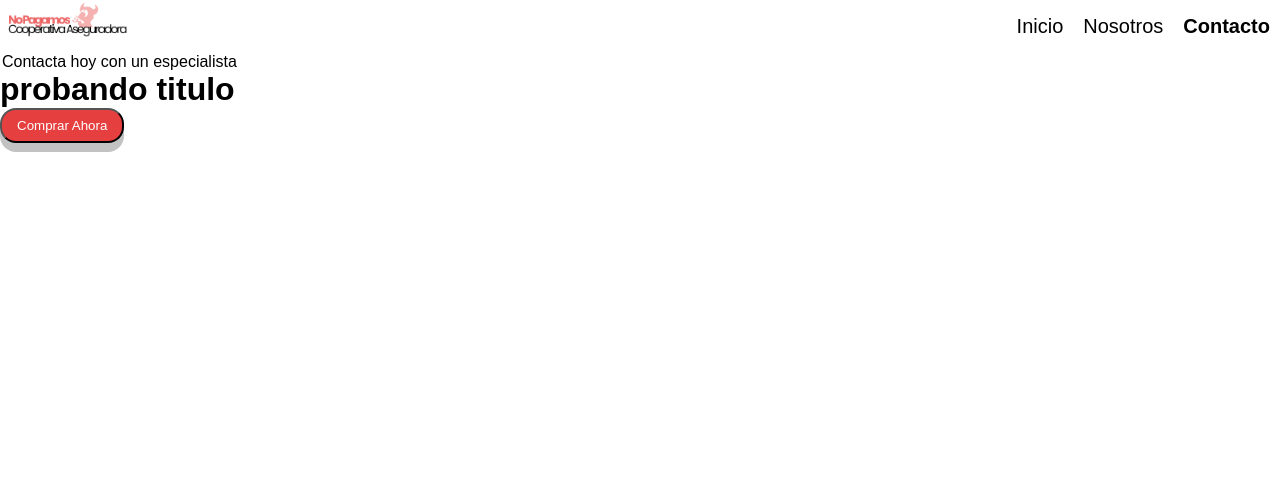
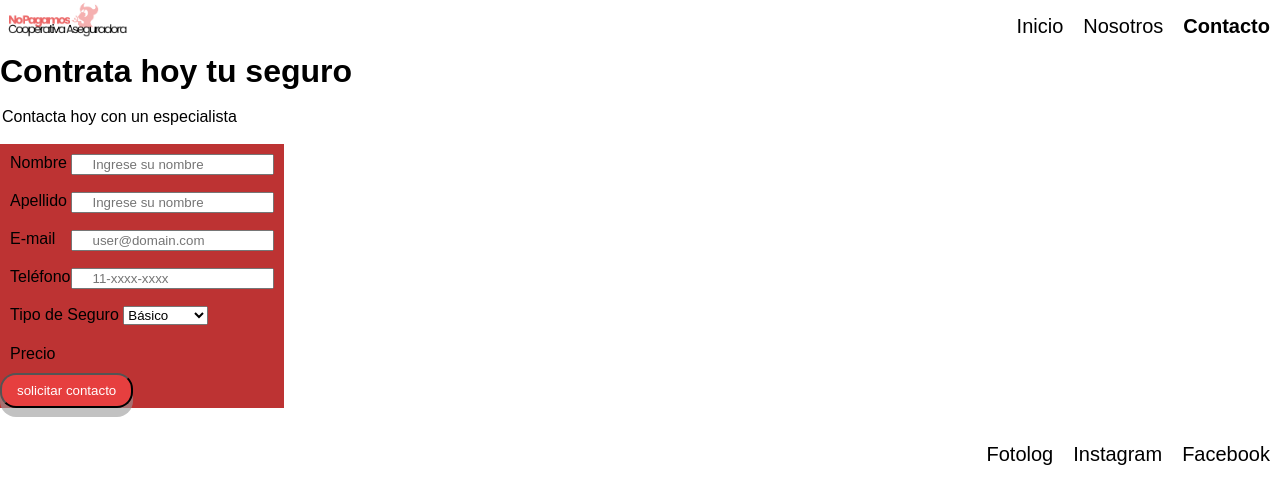
Before and after one commit to lincegris/TP1UTNFRBA, a plain HTML site: page index.html in a window 1280 px wide. Drawn offline with Linux system fonts and the light colour scheme; a web font is replaced by a local one.

Commit message:
consigna javascript

```diff
--- a/index.html
+++ b/index.html
@@ -21,7 +21,7 @@
     <header class="header">
         <nav class="nav">
             <div class="container">
-                <a href="./consigna.html" class="logo"> <img src="./data/Logocoop.png"></a>
+                <a href="./consigna.html" class="logo"> <img src="https://raw.githubusercontent.com/lincegris/TP1UTNFRBA/main/data/Logocoop.png"></a>
             </div>
             <ul>
                 <li><a class="lnk-contact" href="#contact">Contacto</a></li>
@@ -30,12 +30,54 @@
             </ul>
         </nav>
     </header>
+    <h1>Contrata hoy tu seguro</h1> <br>
+    <legend>Contacta hoy con un especialista</legend>
+    <br>
+    <div class="form-container">
+        <div class="form-group">
+            <label class="input-descr">Nombre</label>
+            <input class="form-input" type="text" name="nombre" id="name-inp" placeholder="Ingrese su nombre" required>
+        </div>
 
-    <legend>Contacta hoy con un especialista</legend>
-    <div>
-        <h1>probando titulo</h1>
-        <button class="buy-btn"> Comprar Ahora</button>
+        <div class="form-group">
+            <label class="input-descr">Apellido</label>
+            <input class="form-input" type="text" name="Apellido" id="lastname-inp" placeholder="Ingrese su nombre" required>
+        </div>
+
+        <div class="form-group">
+            <label class="input-descr">E-mail</label>
+            <input class="form-input" type="email" name="mail" id="mail-inp" placeholder="user@domain.com" required>
+        </div>
+
+        <div class="form-group">
+            <label class="input-descr">Teléfono</label>
+            <input class="form-input" type="tel" name="Telefono" id="telnumb-inp" placeholder="11-xxxx-xxxx" pattern="11-[0-9]{4}-[0-9]{4}" required>
+        </div>
+
+        <div class="form-group">
+            <label class="input-descr">Tipo de Seguro</label>
+            <select name="Tipo" id="TypeServ">
+        <option value="Basico">Básico</option>
+        <option value="Intermedio">Intermedio</option>
+        <option value="Premium">Premium</option>
+        </select>
+        </div>
+
+        <section>
+            <div class="form-group">
+                <label class="input-descr">Precio</label>
+
+            </div>
+        </section>
+        <input class="send-btn" type="submit" value="solicitar contacto">
     </div>
+    <footer>
+        <ul>
+            <li><a href="http://">Facebook</a></li>
+            <li><a href="http://">Instagram</a></li>
+            <li><a href="http://">Fotolog</a></li>
+        </ul>
+    </footer>
 </body>
 
 </html>
--- a/style.css
+++ b/style.css
@@ -63,8 +63,22 @@ li a:hover {
     transition-duration: 0.7s;
 }
 
-.buy-btn {
-    padding-top: 10px;
+.form-container {
+    background-color: #bd3333;
+    max-width: fit-content;
+}
+
+.form-group {
+    padding: 10px 10px 10px;
+}
+
+.form-input {
+    float: right;
+    padding-left: 20px;
+    justify-content: center;
+}
+
+.send-btn {
     cursor: pointer;
     border-radius: 16px;
     padding: 8px 15px;
@@ -73,12 +87,16 @@ li a:hover {
     box-shadow: 0 9px rgba(153, 153, 153, 0.596);
 }
 
-.buy-btn:hover {
+.send-btn:hover {
     background-color: #bd3333;
 }
 
-.buy-btn:active {
+.send-btn:active {
     background-color: #E63F3F;
     box-shadow: 0 5px #666;
     transform: translateY(4px);
 }
+
+footer {
+    padding-top: 20px;
+}
```
Also changed, not shown: consigna.js (added, +28 -0 lines).
